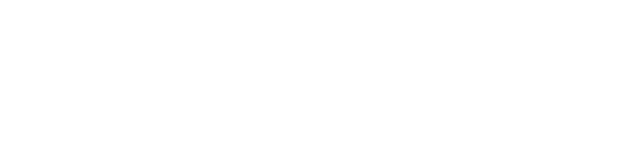
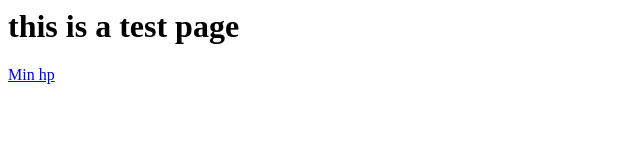
Before and after one commit to simonblouner/test.github.io, a plain HTML site: page index.html in a window 1280 px wide. Shown: the whole page, without its empty margins (0-640 px from the left). Drawn offline with Linux system fonts and the light colour scheme.

Commit message:
added a link
test local change

```diff
--- a/index.html
+++ b/index.html
@@ -1,5 +1,8 @@
 <html>
-<head><title></title></head>
+<head><title>Testing github</title></head>
 <body>
+<h1>this is a test page</h1>
+
+<a href="www.blocko.dk" target="_blank">Min hp</a>
 </body>
 </html>
```
